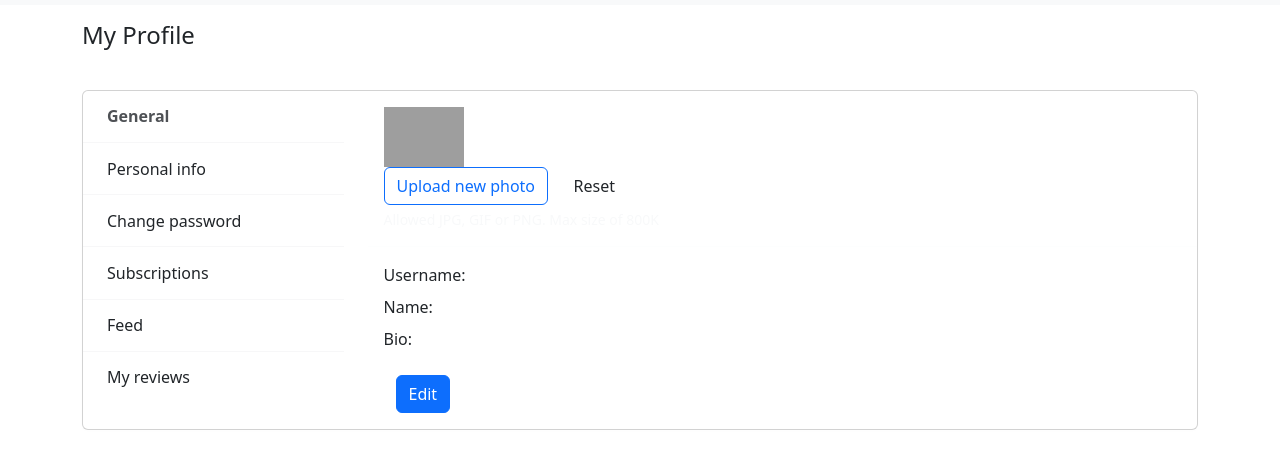
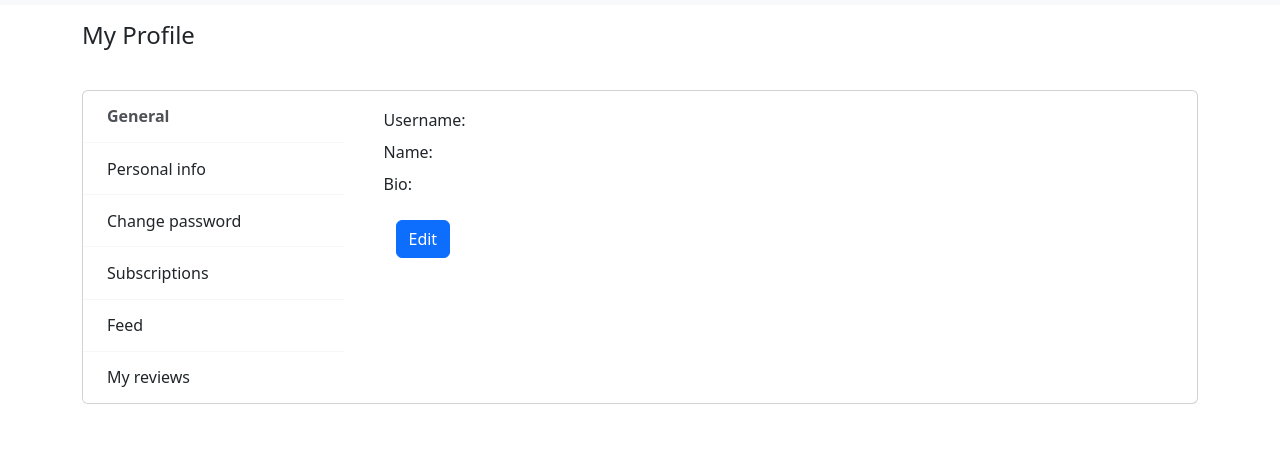
Before and after one commit to IMTHEBIGGESTLOL/WEBproyect, a website: page public/profile_page/index.html in a window 1280 px wide. Shown: the part 51-520 px from the top of the page. Drawn offline with nearby package versions, Linux system fonts and the light colour scheme; no server answers; grey boxes are pictures that could not be loaded.

Commit message:
literalmente nada xd

```diff
--- a/public/profile_page/index.html
+++ b/public/profile_page/index.html
@@ -77,18 +77,6 @@
                 <div class="col-md-9">
                     <div class="tab-content">
                         <div class="tab-pane fade active show" id="account-general">
-                            <div class="card-body media align-items-center"> <!--Profile Picture-->
-                                <img src="https://bootdey.com/img/Content/avatar/avatar1.png" alt
-                                    class="d-block ui-w-80">
-                                <div class="media-body ml-4">
-                                    <label class="btn btn-outline-primary">
-                                        Upload new photo
-                                        <input type="file" class="account-settings-fileinput">
-                                    </label> &nbsp;
-                                    <button type="button" class="btn btn-default md-btn-flat">Reset</button>
-                                    <div class="text-light small mt-1">Allowed JPG, GIF or PNG. Max size of 800K</div>
-                                </div>
-                            </div>
                             <hr class="border-light m-0">
                             <div class="card-body">
                                 <div class="form-group"> <!--Username-->
--- a/public/profile_page/index.js
+++ b/public/profile_page/index.js
@@ -152,8 +152,6 @@ async function showUserData(section) {
     } catch (error) {
         console.error('Error obtaining user data:', error);
     }
-
-
 }
 
 async function changePassword() {
@@ -197,6 +195,7 @@ showUserData('general');
 showUserData('personal-info');
 
 document.getElementById('saveBtnPassword').addEventListener('click', changePassword);
+
 
 function renderSubs(user){
 
```
Also changed, not shown: public/Search_Page/index.css (+7 -0 lines), public/Search_Page/index.html (+1 -0 lines), 1 other file.
